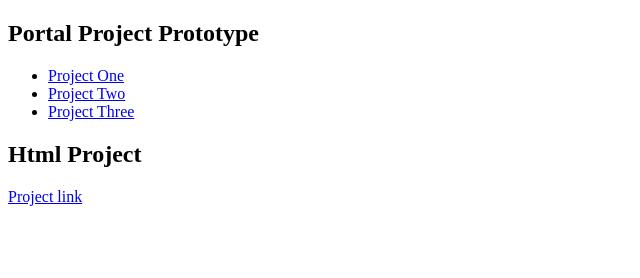
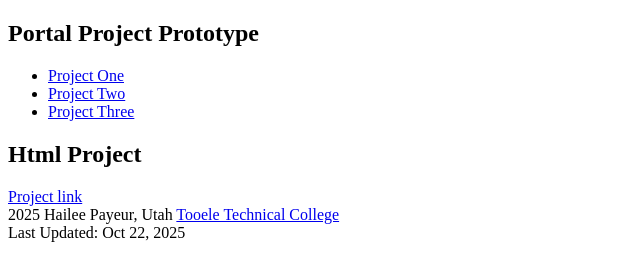
Before and after one commit to Hpayeur/Portal_Project, a plain HTML site: page Project_1/index.html in a window 1280 px wide. Shown: the whole page, without its empty margins (0-640 px from the left). Drawn offline with Linux system fonts and the light colour scheme.

Commit message:
Copyright

```diff
--- a/Project_1/index.html
+++ b/Project_1/index.html
@@ -28,6 +28,17 @@
     <!-- Container End -->
   </div>
   <!--Footer-->
-
+  <footer class="bg-dark">
+    <span id="year">2025</span> Hailee Payeur, Utah
+    <a
+id="Ttechlink"
+target="_blank"
+rel="noopener noreferrer"
+href="https://tooeletech.edu/"
+>Tooele Technical College</a>
+<br />
+Last Updated: <span id="Date">Oct 22, 2025</span>
+  </footer>
+  <script src="script.js"></script>
   </body>
 </html>
```
